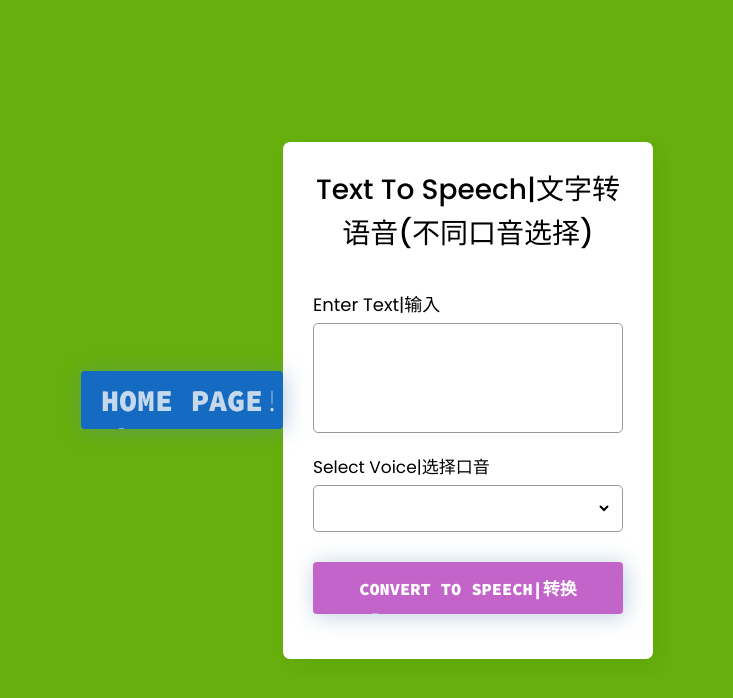
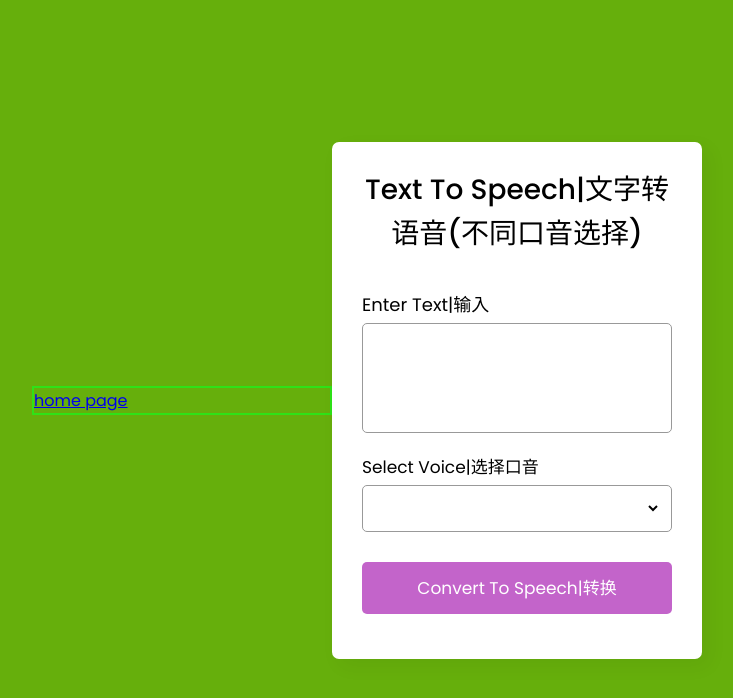
Before and after one commit to bkdzq/textToSpeech, a plain HTML site: page index.html in a window 1280 px wide. Shown: the whole page, without its empty margins (273-1006 px from the left). Drawn offline with Linux system fonts and the light colour scheme.

Commit message:
Update index.html

```diff
--- a/index.html
+++ b/index.html
@@ -7,135 +7,14 @@
     <link rel="stylesheet" href="style.css">
     <meta name="viewport" content="width=device-width, initial-scale=1.0">
 
-     <style>
-        @import url('https://fonts.googleapis.com/css?family=Source+Code+Pro:200,900');
 
-:root {
-  --text-color: hsla(210, 50%, 85%, 1);
-  --shadow-color: hsla(210, 40%, 52%, .4);
-  --btn-color: hsl(210, 80%, 42%);
-  --bg-color: #141218;
-}
-
-* {
-  box-sizing: border-box;
-}
-
-
-
-button {
-  position:relative;
-  padding: 10px 20px;
-  border: none;
-  background: none;
-  cursor: pointer;
-
-  font-family: "Source Code Pro";
-  font-weight: 900;
-  text-transform: uppercase;
-  font-size: 30px;
-  color: var(--text-color);
-
-  background-color: var(--btn-color);
-  box-shadow: var(--shadow-color) 2px 2px 22px;
-  border-radius: 4px;
-  z-index: 0;
-  overflow: hidden;
-}
-
-button:focus {
-  outline-color: transparent;
-  box-shadow: var(--btn-color) 2px 2px 22px;
-}
-
-.right::after, button::after {
-  content: var(--content);
-  display: block;
-  position: absolute;
-  white-space: nowrap;
-  padding: 40px 40px;
-  pointer-events:none;
-}
-
-button::after{
-  font-weight: 200;
-  top: -30px;
-  left: -20px;
-}
-
-.right, .left {
-  position: absolute;
-  width: 100%;
-  height: 100%;
-  top: 0;
-}
-.right {
-  left: 66%;
-}
-.left {
-  right: 66%;
-}
-.right::after {
-  top: -30px;
-  left: calc(-66% - 20px);
-
-  background-color: var(--bg-color);
-  color:transparent;
-  transition: transform .4s ease-out;
-  transform: translate(0, -90%) rotate(0deg)
-}
-
-button:hover .right::after {
-  transform: translate(0, -47%) rotate(0deg)
-}
-
-button .right:hover::after {
-  transform: translate(0, -50%) rotate(-7deg)
-}
-
-button .left:hover ~ .right::after {
-  transform: translate(0, -50%) rotate(7deg)
-}
-
-/* bubbles */
-button::before {
-  content: '';
-  pointer-events: none;
-  opacity: .6;
-  background:
-    radial-gradient(circle at 20% 35%,  transparent 0,  transparent 2px, var(--text-color) 3px, var(--text-color) 4px, transparent 4px),
-    radial-gradient(circle at 75% 44%, transparent 0,  transparent 2px, var(--text-color) 3px, var(--text-color) 4px, transparent 4px),
-    radial-gradient(circle at 46% 52%, transparent 0, transparent 4px, var(--text-color) 5px, var(--text-color) 6px, transparent 6px);
-
-  width: 100%;
-  height: 300%;
-  top: 0;
-  left: 0;
-  position: absolute;
-  animation: bubbles 5s linear infinite both;
-}
-
-@keyframes bubbles {
-  from {
-    transform: translate();
-  }
-  to {
-    transform: translate(0, -66.666%);
-  }
-}
-
-        </style>
-    <!-- 主页重定向 -->
 
   </head>
   <body>
      <!-- 主页重定向 -->
-      <a target="_blank" href="https://bkdzq.github.io/">
-        <button style="--content: 'Home Page!';"href="https://bkdzq.github.io/">
-            <div class="left"></div>
-             Home Page
-            <div class="right"></div>
-          </button>
+       <a  href="https://bkdzq.github.io/" style="width: 300px;
+  border: solid rgb(46, 226, 23) 2px;">
+        home page
 
       </a>
         <!-- 主页重定向 -->
```
